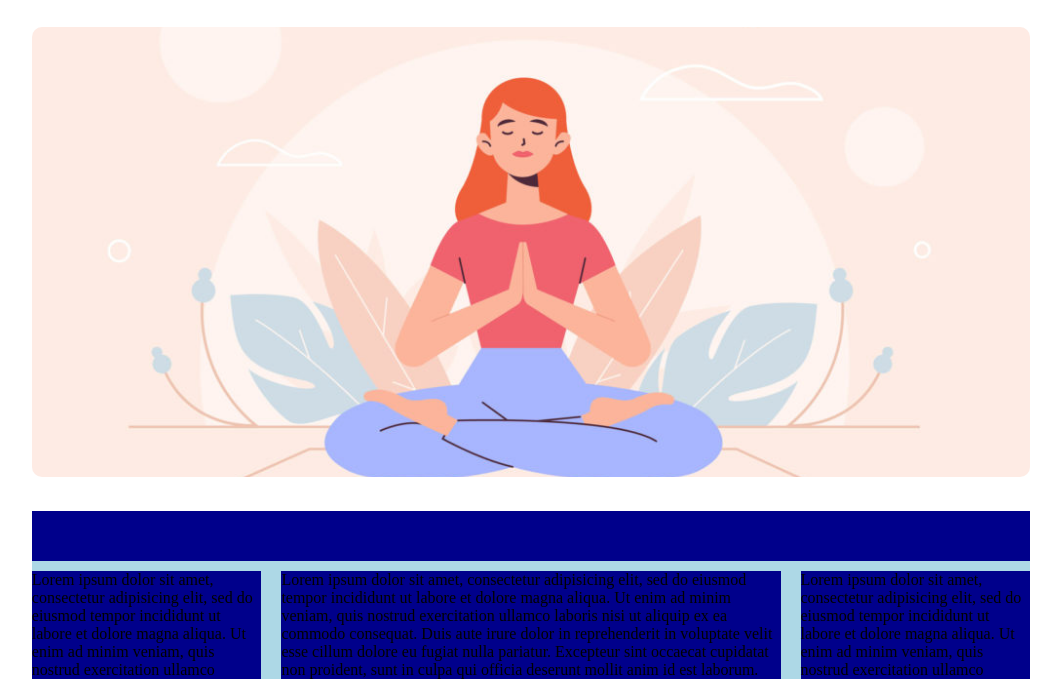
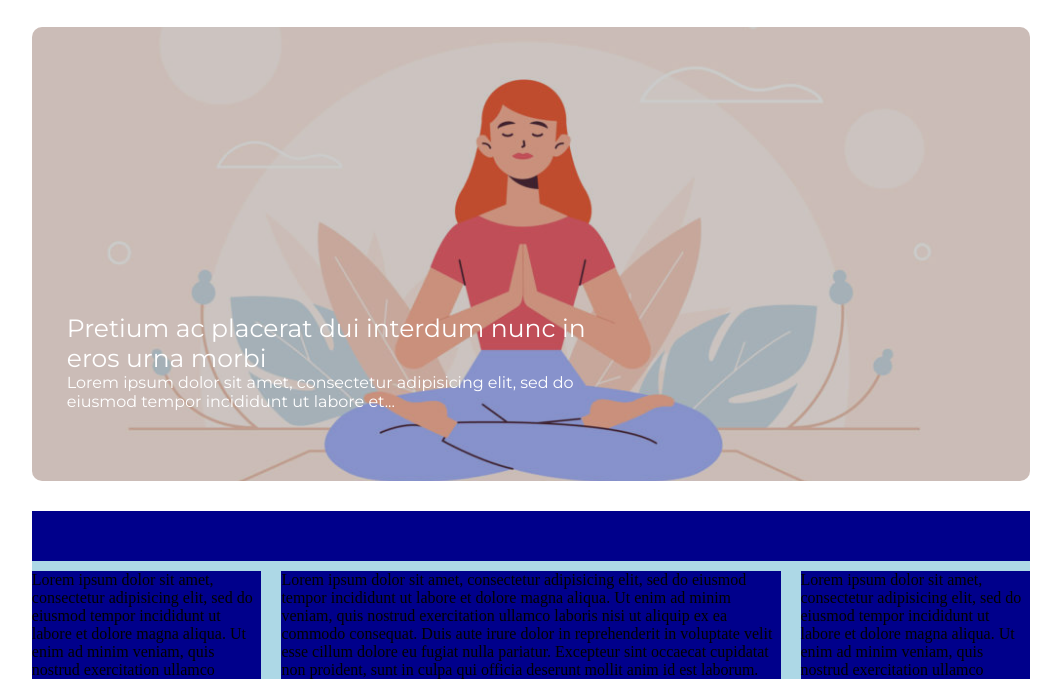
Before and after one commit to GabrieleCorti/htmlcss-wp, a plain HTML site: page index.html in a window 1280 px wide. Shown: the part 121-800 px from the top of the page, without its empty margins (109-1170 px from the left). Drawn offline with Linux system fonts and the light colour scheme.

Commit message:
completata sezione 1
immagine con overlay grigio e titolo

```diff
--- a/css/style.css
+++ b/css/style.css
@@ -35,18 +35,50 @@ a{
   color: #858585;
 }
 /* fine intestazione */
-
+/* sezione banner */
 .section-1 {
   margin-top: 3%;
+  position: relative;
 }
 
 .banner{
+  display: block;
   width: 100%;
-  height: 450px;
+  height: 454px;
   object-fit: cover;
   border-radius: 10px;
 }
 
+.section-1::after {
+  content: "";
+  display: block;
+  position: absolute;
+  top: 0;
+  left: 0;
+  right: 0;
+  bottom: 0;
+  background-color: rgba(0,0,0,0.2);
+  border-radius: 10px;
+}
+
+.article {
+  position: absolute;
+  width: 54%;
+  bottom: 0;
+  bottom: 0;
+  font-family: 'Montserrat', sans-serif;
+  color: white;
+  z-index: 1;
+  margin-left: 35px;
+  margin-bottom: 70px;
+}
+
+
+h2 {
+  font-size: 25px;
+  font-weight: normal;
+}
+/* fine sezione banner */
 .section-2 {
   margin-top: 3%;
   /* height: 46%; */
--- a/index.html
+++ b/index.html
@@ -27,6 +27,10 @@
       <!-- corpo -->
       <section class="section-1">
           <img class="banner" src="img/banner.jpg" alt="banner">
+          <div class="article">
+            <h2>Pretium ac placerat dui interdum nunc in eros urna morbi</h2>
+            <p>Lorem ipsum dolor sit amet, consectetur adipisicing elit, sed do eiusmod tempor incididunt ut labore et...</p>
+          </div>
       </section>
       <section class="section-2 clear">
 
```
